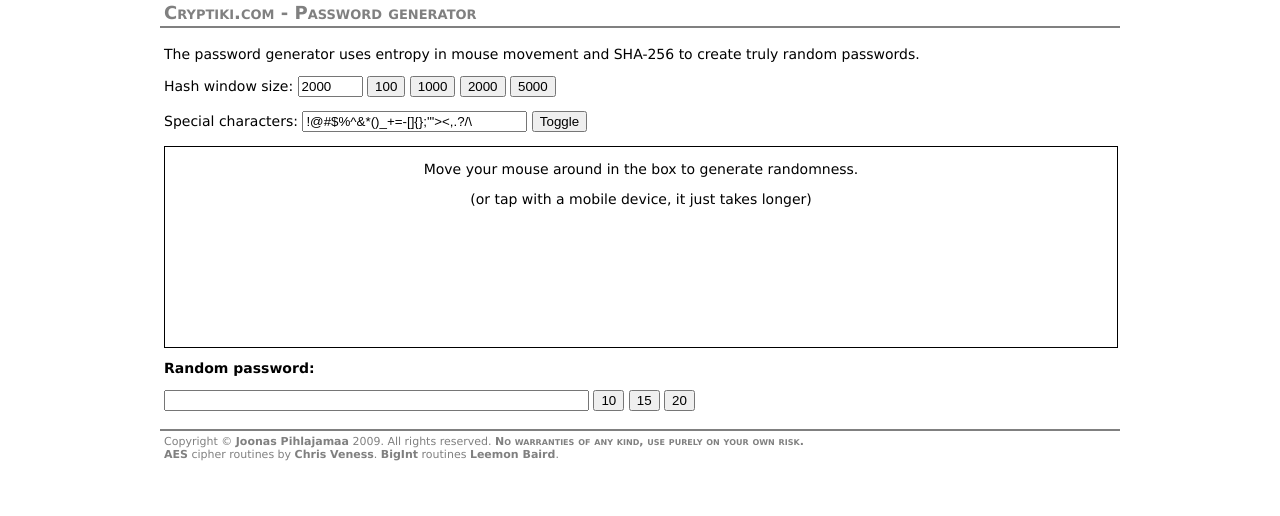
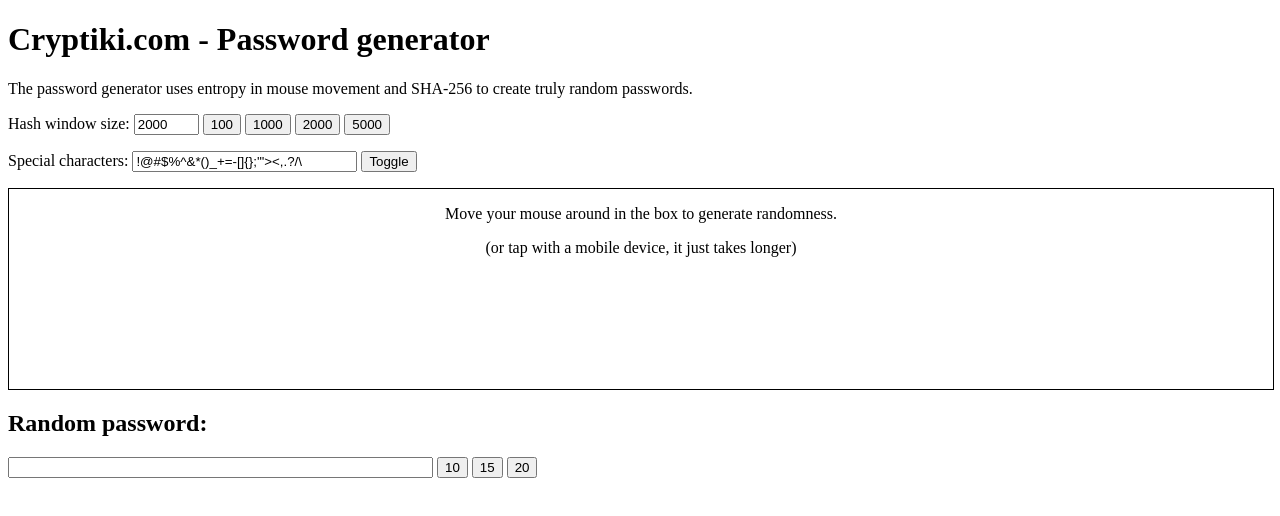
Before and after one commit to jokkebk/cryptiki, a plain HTML site: page passgen.html in a window 1280 px wide. Drawn offline with nearby package versions, Linux system fonts and the light colour scheme.

Commit message:
More cleanup, passgen.html simplified

```diff
--- a/media/css/style.css
+++ b/media/css/style.css
@@ -1,84 +1,38 @@
-/* Overall page styling */
 body {
-    text-align: center;
-    font-family: Verdana,Arial,Helvetica,sans-serif;
-    font-size: 14px;
-    margin: 0;
-    padding: 0;
+    margin-top: 1em;
+    font-size: 16px;
 }
 
-#container {
-    width: 960px;
-    margin: 0 auto;
-    text-align: left;
+/* Style the entries a bit */
+.entry .name, .entry .username, .entry .password {
+    border: 1px solid #888;
+    border-radius: 3px;
+    margin: 2px;
+    padding: 3px;
 }
 
-/* Header styling */
-#header {
-    border-bottom: 2px solid gray;
-}
-
-#header_inner {
-    margin: 4px;
-}
-
-#header h1 {
-    color: gray;
-    line-height: 1em;
-    margin: 0;
-    font-variant: small-caps;
-    font-size: 18px;
-}
-
-/* Main area styling */
-#main {
-}
-
-#main_inner {
-    padding: 4px;
-}
-
-/* Footer styling */
-#footer {
-    font-size: 11px;
-    border-top: 2px solid gray;
-    color: gray;
-}
-
-#footer_inner {
-    padding: 4px;
-}
-
-#footer a {
-    color: gray;
-    text-decoration: none;
+.entry .name {
     font-weight: bold;
 }
 
-#footer p {
-    margin: 0;
+.entry .username, .entry .password {
+    background-color: #f8f8f8;
 }
 
-/* Content styling */
-table {
-    border-collapse: collapse;
+.entry .glyphicon {
+    font-size: 150%;
 }
 
-h1 {
-    font-size: 18px;
+/* Notes are hidden by default */
+.entry .notes {
+    display: none;
 }
 
-h2 {
-    font-size: 14px;
+/* Allow using text-primary to color only some links */
+.entry a {
+    color: black;
 }
 
-.box {
-    border: 1px solid #ccc;
-    background-color: #eee;
-    padding: 4px;
+.editpage {
+    display: none;
 }
-
-textarea {
-    font-family: Verdana,Arial,Helvetica,sans-serif;
-    font-size: 14px;
-}
--- a/passgen.html
+++ b/passgen.html
@@ -2,31 +2,16 @@
 <html lang="en">
 <head>
 <meta charset="utf-8">
+<meta http-equiv="X-UA-Compatible" content="IE=edge">
+<meta name="viewport" content="width=device-width, initial-scale=1">
+<meta name="description" content="Cryptiki.com - Client-side encryption for your content">
+<meta name="author" content="Joonas Pihlajamaa">
+<link rel="icon" href="/media/icon/favicon.ico">
 <title>Cryptiki.com - Password generator</title>
-  <link rel="stylesheet" href="/media/css/style.css" type="text/css">
-  <script src="//ajax.googleapis.com/ajax/libs/jquery/1.11.0/jquery.min.js"></script>
-  <script type="text/javascript" src="/media/js/sha256.js"></script>
-  <style type="text/css">
-    #source {
-      width: 100%;
-      height: 200px;
-      border: 1px solid black;
-      text-align: center;
-    }
-  </style>
 </head>
 <body>
 
-<div id="container">
-
-<div id="header">
-  <div id="header_inner">
 <h1>Cryptiki.com - Password generator</h1>
-  </div>
-</div>
-
-<div id="main">
-  <div id="main_inner">
 
 <p>The password generator uses entropy in mouse movement and SHA-256 to
 create truly random passwords.</p>
@@ -40,7 +25,7 @@
 <button class="ssb">Toggle</button>
 </p>
 
-    <div id="source" style="">
+<div id="source" style="width: 100%; height: 200px; text-align: center; border: 1px solid black">
   <p>Move your mouse around in the box to generate randomness.</p>
   <p>(or tap with a mobile device, it just takes longer)</p>
   <p id="message"></p>
@@ -50,6 +35,8 @@
 <p><input id="password" size="50"> <button class="psb">10</button>
 <button class="psb">15</button> <button class="psb">20</button></p>
 
+<script type="text/javascript" src="/media/js/sha256.js"></script>
+<script src="//ajax.googleapis.com/ajax/libs/jquery/1.11.0/jquery.min.js"></script>
 <script type="text/javascript">
 var randomness = '', alphanum =
 '0123456789abcdefghijklmnopqrstuvwxyzABCDEFGHIJKLMNOPQRSTUVWXYZ';
@@ -133,19 +120,6 @@
       });
 });
 </script>
-  </div> <!-- main_inner -->
-</div> <!-- main -->
-
-<div id="footer">
-  <div id="footer_inner">
-    <p>Copyright &copy; <a href="http://joonaspihlajamaa.com">Joonas Pihlajamaa</a> 2009. All rights reserved.
-    <strong style="font-variant: small-caps;">No warranties of any kind, use purely on your own risk.</strong></p>
-    <p><a href="http://en.wikipedia.org/wiki/Advanced_Encryption_Standard">AES</a> cipher routines by <a href="http://www.movable-type.co.uk/scripts/aes.html">Chris Veness</a>.
-    <a href="http://www.leemon.com/crypto/BigInt.html">BigInt</a> routines <a href="http://www.leemon.com/">Leemon Baird</a>.</p>
-  </div> <!-- footer_inner -->
-</div> <!-- footer -->
-
-</div> <!-- container -->
 
 </body>
 </html>
```
Also changed, not shown: index.html (+1 -2 lines), media/css/editor.css (deleted, +0 -64 lines), media/css/editor2.css (deleted, +0 -32 lines). Lines whose indentation alone changed are shown as unchanged.
